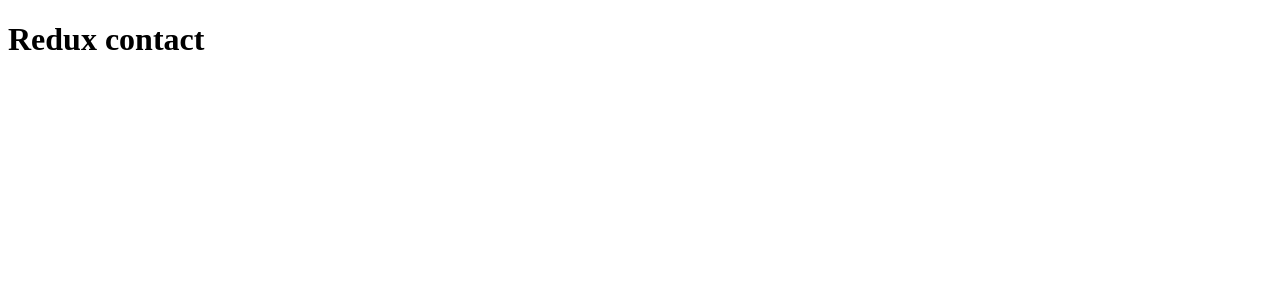
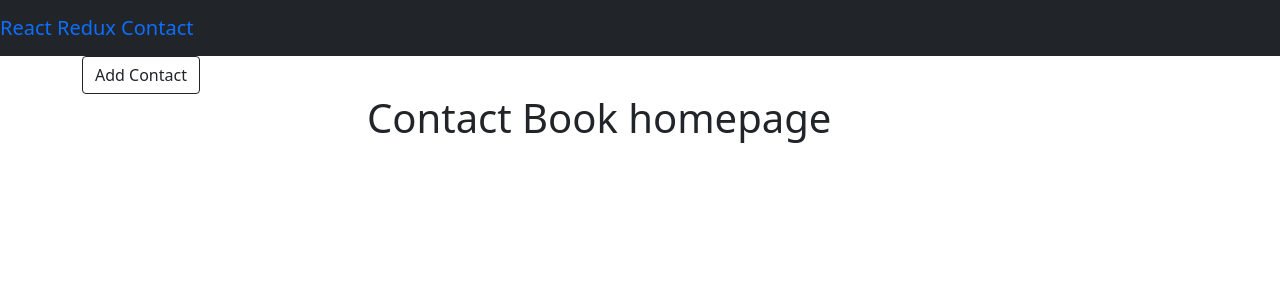
Before and after one commit to abid0801/React-Based-Contact-Book, a React (Create React App) app: page / in a window 1280 px wide. Shown: the top 300 px of the page. Built offline with nearby package versions, Linux system fonts and the light colour scheme.

Commit message:
Route Sturctes ready

```diff
--- a/src/App.js
+++ b/src/App.js
@@ -1,10 +1,23 @@
 import React from "react";
-
+import { ToastContainer } from "react-bootstrap";
+import Navbar from "./components/Navbar";
+import { Route, Switch } from "react-router-dom";
+import Home from "./components/Home";
 
 const App = ()=> {
   return (
     <div className="App">
-      <h1>Redux contact</h1>
+      <ToastContainer/>
+      <Navbar/>
+      <Switch>
+          <Route exact path ="/" component= {()=><Home/>} />
+          <Route exact path ="/add">
+              <h1>I am add compoents</h1>
+          </Route>
+
+      </Switch>
+
+
     </div>
   );
 }
--- /dev/null
+++ b/src/components/Home.js
@@ -0,0 +1,25 @@
+import React from 'react'
+import {Link} from 'react-router-dom'
+
+const Home = () => {
+    return (
+        <div className="container">
+            <div className="row">
+                <div className="col-md-12 text-right">
+                    <Link to="/add" className="btn btn-outline-dark">
+                            Add Contact
+                    </Link>
+                </div>
+                <div className="col-md-6 mx-auto">
+                    <h1>
+                        Contact Book homepage
+                    </h1>
+                </div>
+
+            </div>
+
+        </div>
+    )
+}
+
+export default Home
--- /dev/null
+++ b/src/components/Navbar.js
@@ -0,0 +1,12 @@
+import React from 'react'
+import { Link } from "react-router-dom"
+const Navbar = () => {
+    return (
+        <nav className= "navbar navbar-expand-lg navbar-blue bg-dark py-2">
+            <Link to="/" className= "navbar-brand ml-5">React Redux Contact </Link>
+
+        </nav>
+    )
+}
+
+export default Navbar
--- a/src/index.js
+++ b/src/index.js
@@ -3,10 +3,15 @@
 import './index.css';
 import App from './App';
 import reportWebVitals from './reportWebVitals';
+import "bootstrap/dist/css/bootstrap.min.css"
+import 'react-toastify/dist/ReactToastify.css';
+import {BrowserRouter as Router} from "react-router-dom";
 
 ReactDOM.render(
   <React.StrictMode>
-    <App />
+  <Router>
+     <App />
+   </Router>
   </React.StrictMode>,
   document.getElementById('root')
 );
```
Also changed, not shown: package.json (+7 -0 lines), 1 other file (tests, documents, lock files or other folders).
